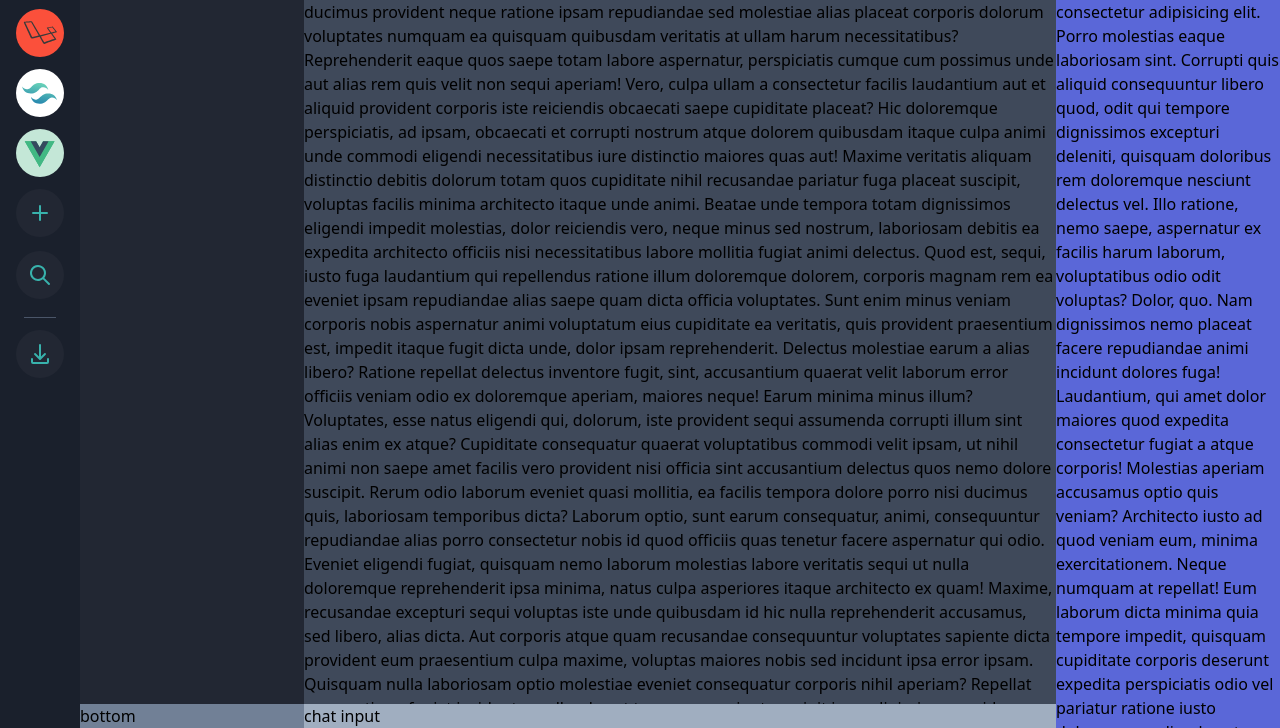
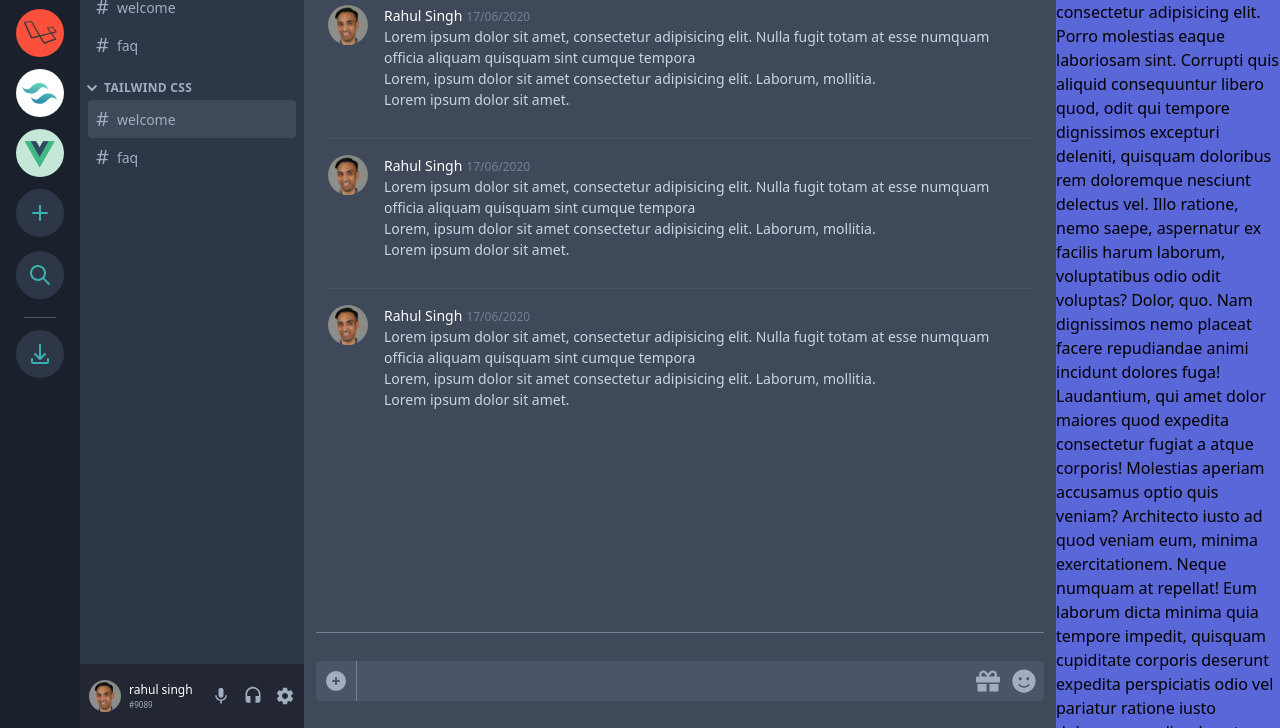
Before and after one commit to rsfyi/tailwindcss-gatsby-discord, a Gatsby site: page / in a window 1280 px wide. Shown: the part 72-800 px from the top of the page. Built offline with nearby package versions, Linux system fonts and the light colour scheme; Gatsby itself is replaced by a stand-in of ours.

Commit message:
hashtag sidebar and chat list

```diff
--- a/src/components/ChatList.tsx
+++ b/src/components/ChatList.tsx
@@ -1,98 +1,137 @@
 import React from "react"
+
+import profileImg from "../images/avatar.jpg"
 
 export const ChatList = () => {
   return (
     <div className="bg-gray-750 flex-1 flex flex-col justify-between">
-      <div className="overflow-y-auto flex-1">
-        Lorem ipsum dolor sit amet consectetur adipisicing elit. Quis animi
-        omnis a deserunt, quidem ducimus provident neque ratione ipsam
-        repudiandae sed molestiae alias placeat corporis dolorum voluptates
-        numquam ea quisquam quibusdam veritatis at ullam harum necessitatibus?
-        Reprehenderit eaque quos saepe totam labore aspernatur, perspiciatis
-        cumque cum possimus unde aut alias rem quis velit non sequi aperiam!
-        Vero, culpa ullam a consectetur facilis laudantium aut et aliquid
-        provident corporis iste reiciendis obcaecati saepe cupiditate placeat?
-        Hic doloremque perspiciatis, ad ipsam, obcaecati et corrupti nostrum
-        atque dolorem quibusdam itaque culpa animi unde commodi eligendi
-        necessitatibus iure distinctio maiores quas aut! Maxime veritatis
-        aliquam distinctio debitis dolorum totam quos cupiditate nihil
-        recusandae pariatur fuga placeat suscipit, voluptas facilis minima
-        architecto itaque unde animi. Beatae unde tempora totam dignissimos
-        eligendi impedit molestias, dolor reiciendis vero, neque minus sed
-        nostrum, laboriosam debitis ea expedita architecto officiis nisi
-        necessitatibus labore mollitia fugiat animi delectus. Quod est, sequi,
-        iusto fuga laudantium qui repellendus ratione illum doloremque dolorem,
-        corporis magnam rem ea eveniet ipsam repudiandae alias saepe quam dicta
-        officia voluptates. Sunt enim minus veniam corporis nobis aspernatur
-        animi voluptatum eius cupiditate ea veritatis, quis provident
-        praesentium est, impedit itaque fugit dicta unde, dolor ipsam
-        reprehenderit. Delectus molestiae earum a alias libero? Ratione repellat
-        delectus inventore fugit, sint, accusantium quaerat velit laborum error
-        officiis veniam odio ex doloremque aperiam, maiores neque! Earum minima
-        minus illum? Voluptates, esse natus eligendi qui, dolorum, iste
-        provident sequi assumenda corrupti illum sint alias enim ex atque?
-        Cupiditate consequatur quaerat voluptatibus commodi velit ipsam, ut
-        nihil animi non saepe amet facilis vero provident nisi officia sint
-        accusantium delectus quos nemo dolore suscipit. Rerum odio laborum
-        eveniet quasi mollitia, ea facilis tempora dolore porro nisi ducimus
-        quis, laboriosam temporibus dicta? Laborum optio, sunt earum
-        consequatur, animi, consequuntur repudiandae alias porro consectetur
-        nobis id quod officiis quas tenetur facere aspernatur qui odio. Eveniet
-        eligendi fugiat, quisquam nemo laborum molestias labore veritatis sequi
-        ut nulla doloremque reprehenderit ipsa minima, natus culpa asperiores
-        itaque architecto ex quam! Maxime, recusandae excepturi sequi voluptas
-        iste unde quibusdam id hic nulla reprehenderit accusamus, sed libero,
-        alias dicta. Aut corporis atque quam recusandae consequuntur voluptates
-        sapiente dicta provident eum praesentium culpa maxime, voluptas maiores
-        nobis sed incidunt ipsa error ipsam. Quisquam nulla laboriosam optio
-        molestiae eveniet consequatur corporis nihil aperiam? Repellat
-        praesentium, fugiat incidunt repellendus et tempora nesciunt suscipit
-        iure adipisci esse quidem eum laboriosam commodi nostrum eveniet
-        distinctio corrupti explicabo doloremque. Atque blanditiis fuga officia
-        magni rem sit facilis sunt laboriosam reprehenderit, qui beatae non ex
-        quod. Incidunt mollitia aliquam, commodi est tempore, saepe numquam
-        error nostrum rem impedit esse, pariatur quidem qui a architecto tempora
-        aut quos modi odit. Numquam quibusdam deserunt sapiente maxime, veniam
-        voluptatibus tempore repudiandae mollitia a enim animi officiis
-        voluptatum placeat dicta ipsa, fuga nisi rerum, tempora molestias!
-        Quaerat ea quasi vero laudantium eveniet quae natus quibusdam assumenda
-        optio saepe illum iusto debitis fugit cumque eligendi labore animi minus
-        officiis at recusandae incidunt consectetur, facere deleniti obcaecati.
-        Fugiat eveniet earum ad? Nobis, facilis explicabo porro deleniti vero
-        voluptas! Inventore, blanditiis? Magni, aspernatur exercitationem
-        repellendus necessitatibus deleniti assumenda libero, velit architecto
-        saepe error odio facilis ea placeat, dolorum quae. Aliquam, ipsa illum!
-        Placeat in quis impedit explicabo alias praesentium eaque distinctio
-        aliquam ut earum quo rem non voluptatibus, quidem architecto qui commodi
-        a esse quos at quibusdam quas. Quo libero, harum asperiores id saepe,
-        cumque aliquid ullam ipsa sint iste sit dolore iusto quasi illo,
-        quisquam maiores veritatis. Eveniet, error. In odio a corrupti aut amet
-        ad architecto. Praesentium rem magni minus provident nobis fugiat itaque
-        quasi, voluptates alias a ipsa quos nulla ratione reiciendis? Tenetur,
-        ut hic suscipit ullam voluptate quibusdam nobis error harum quia iusto
-        eveniet beatae? Quibusdam, asperiores mollitia vel possimus architecto
-        exercitationem distinctio repellat numquam, vero eligendi deleniti, at
-        unde ipsa. Accusamus exercitationem, perspiciatis ratione non asperiores
-        architecto ipsum fugit quibusdam deleniti corporis suscipit iste qui
-        eligendi quam distinctio. Adipisci dolorem repellat aut vero! Minima
-        explicabo veritatis adipisci repudiandae accusantium, aperiam officia
-        sit ipsa, asperiores officiis maiores libero expedita! Aliquam,
-        laboriosam porro rem unde quo dolore possimus deserunt a odit, illum qui
-        non maxime cumque eos voluptatum repellat! Et, earum dignissimos
-        praesentium error ipsam fugit voluptatibus beatae reiciendis quisquam
-        esse cumque molestias architecto labore veniam voluptates impedit soluta
-        natus? Optio, numquam dolore earum sed vero placeat at ullam, inventore
-        modi quisquam magni totam exercitationem harum autem non asperiores
-        dolores et veritatis fugiat quo officia iste voluptate? Mollitia aliquam
-        a asperiores officiis obcaecati animi odit ratione laborum dolores
-        voluptas saepe architecto facere, ex quo iure delectus quod! Ab eligendi
-        nihil reprehenderit illo? Rerum culpa in eveniet deleniti obcaecati
-        totam exercitationem explicabo? Fugit nulla ratione quasi fuga molestias
-        totam delectus, ipsum voluptatum similique. Sequi alias harum commodi
-        deleniti officia nulla voluptatem dignissimos a saepe, dolorem, iste
-        deserunt id iure laboriosam nesciunt exercitationem quos optio!
+      <div className="overflow-y-auto flex-1 text-sm text-gray-400">
+        <div className="mx-6 my-3 py-4 border-t border-gray-700 flex">
+          <div className="flex-none">
+            <a href="#">
+              <img
+                src={profileImg}
+                alt="profile"
+                className="w-10 h-10 rounded-full"
+              />
+            </a>
+          </div>
+          <div className="ml-4">
+            <div>
+              <a href="#" className="text-white hover:underline">
+                Rahul Singh
+              </a>
+              <span className="text-xs text-gray-600 ml-1">17/06/2020</span>
+            </div>
+            <div>
+              <div>
+                Lorem ipsum dolor sit amet, consectetur adipisicing elit. Nulla
+                fugit totam at esse numquam officia aliquam quisquam sint cumque
+                tempora
+              </div>
+              <div>
+                Lorem, ipsum dolor sit amet consectetur adipisicing elit.
+                Laborum, mollitia.
+              </div>
+              <div>Lorem ipsum dolor sit amet.</div>
+            </div>
+          </div>
+        </div>
+        <div className="mx-6 my-3 py-4 border-t border-gray-700 flex">
+          <div className="flex-none">
+            <a href="#">
+              <img
+                src={profileImg}
+                alt="profile"
+                className="w-10 h-10 rounded-full"
+              />
+            </a>
+          </div>
+          <div className="ml-4">
+            <div>
+              <a href="#" className="text-white hover:underline">
+                Rahul Singh
+              </a>
+              <span className="text-xs text-gray-600 ml-1">17/06/2020</span>
+            </div>
+            <div>
+              <div>
+                Lorem ipsum dolor sit amet, consectetur adipisicing elit. Nulla
+                fugit totam at esse numquam officia aliquam quisquam sint cumque
+                tempora
+              </div>
+              <div>
+                Lorem, ipsum dolor sit amet consectetur adipisicing elit.
+                Laborum, mollitia.
+              </div>
+              <div>Lorem ipsum dolor sit amet.</div>
+            </div>
+          </div>
+        </div>
+        <div className="mx-6 my-3 py-4 border-t border-gray-700 flex">
+          <div className="flex-none">
+            <a href="#">
+              <img
+                src={profileImg}
+                alt="profile"
+                className="w-10 h-10 rounded-full"
+              />
+            </a>
+          </div>
+          <div className="ml-4">
+            <div>
+              <a href="#" className="text-white hover:underline">
+                Rahul Singh
+              </a>
+              <span className="text-xs text-gray-600 ml-1">17/06/2020</span>
+            </div>
+            <div>
+              <div>
+                Lorem ipsum dolor sit amet, consectetur adipisicing elit. Nulla
+                fugit totam at esse numquam officia aliquam quisquam sint cumque
+                tempora
+              </div>
+              <div>
+                Lorem, ipsum dolor sit amet consectetur adipisicing elit.
+                Laborum, mollitia.
+              </div>
+              <div>Lorem ipsum dolor sit amet.</div>
+            </div>
+          </div>
+        </div>
       </div>
-      <div className="bg-gray-500">chat input</div>
+
+      <div className="bg-gray-750 flex items-center mx-3 h-24 border-t border-gray-600">
+        <button className="p-2 h-10 bg-gray-700 rounded-l text-gray-500 hover:text-white border-r border-gray-600">
+          <svg className="w-6 h-6" fill="currentColor" viewBox="0 0 24 24">
+            <g data-name="Layer 2">
+              <g data-name="plus-circle">
+                <rect width="24" height="24" opacity="0"></rect>
+                <path d="M12 2a10 10 0 1 0 10 10A10 10 0 0 0 12 2zm3 11h-2v2a1 1 0 0 1-2 0v-2H9a1 1 0 0 1 0-2h2V9a1 1 0 0 1 2 0v2h2a1 1 0 0 1 0 2z"></path>
+              </g>
+            </g>
+          </svg>
+        </button>
+        <div className="flex-1">
+          <input
+            type="text"
+            className="w-full text-sm h-10 px-2 py-2 bg-gray-700 focus:outline-none text-gray-200"
+          />
+        </div>
+        <div className="px-2 py-2 bg-gray-700 rounded-r flex items-center h-10">
+          <button className="h-10 bg-gray-700 rounded-l text-gray-500 hover:text-white">
+            <svg className="w-6 h-6" fill="currentColor" viewBox="0 0 512 512">
+              <path d="M32 448c0 17.7 14.3 32 32 32h160V320H32v128zm448-288h-42.1c6.2-12.1 10.1-25.5 10.1-40 0-48.5-39.5-88-88-88-41.6 0-68.5 21.3-103 68.3-34.5-47-61.4-68.3-103-68.3-48.5 0-88 39.5-88 88 0 14.5 3.8 27.9 10.1 40H32c-17.7 0-32 14.3-32 32v80c0 8.8 7.2 16 16 16h480c8.8 0 16-7.2 16-16v-80c0-17.7-14.3-32-32-32zm-326.1 0c-22.1 0-40-17.9-40-40s17.9-40 40-40c19.9 0 34.6 3.3 86.1 80h-86.1zm206.1 0h-86.1c51.4-76.5 65.7-80 86.1-80 22.1 0 40 17.9 40 40s-17.9 40-40 40zm-72 320h160c17.7 0 32-14.3 32-32V320H288v160z"></path>
+            </svg>
+          </button>
+
+          <button className="h-10 bg-gray-700 rounded-l text-gray-500 hover:text-white ml-3">
+            <svg className="w-6 h-6" fill="currentColor" viewBox="0 0 496 512">
+              <path d="M248 8C111 8 0 119 0 256s111 248 248 248 248-111 248-248S385 8 248 8zm80 168c17.7 0 32 14.3 32 32s-14.3 32-32 32-32-14.3-32-32 14.3-32 32-32zm-160 0c17.7 0 32 14.3 32 32s-14.3 32-32 32-32-14.3-32-32 14.3-32 32-32zm194.8 170.2C334.3 380.4 292.5 400 248 400s-86.3-19.6-114.8-53.8c-13.6-16.3 11-36.7 24.6-20.5 22.4 26.9 55.2 42.2 90.2 42.2s67.8-15.4 90.2-42.2c13.4-16.2 38.1 4.2 24.6 20.5z"></path>
+            </svg>
+          </button>
+        </div>
+      </div>
     </div>
   )
 }
--- a/src/components/HashtagSidebar.tsx
+++ b/src/components/HashtagSidebar.tsx
@@ -1,19 +1,107 @@
 import React from "react"
+
+import avatarImg from "../images/avatar.jpg"
 
 export const HashtagSidebar = () => {
   return (
     <div className="bg-gray-800 w-56 flex-none flex flex-col justify-between">
-      <div className="overflow-y-auto">
-        <ul>
-          <li>
-            <a href="#">
-              <span>#</span>
-              <span>welcome</span>
+      <div className="overflow-y-auto text-sm">
+        <ul className="px-2 py-3">
+          <li className="text-gray-500 px-2 py-1 hover:text-gray-200 hover:bg-gray-900">
+            <a href="#" className="flex items-center">
+              <span className="text-xl">#</span>
+              <span className="ml-2">welcome</span>
+            </a>
+          </li>
+          <li className="text-gray-500 px-2 py-1 hover:text-gray-200 hover:bg-gray-900">
+            <a href="#" className="flex items-center">
+              <span className="text-xl">#</span>
+              <span className="ml-2">faq</span>
+            </a>
+          </li>
+        </ul>
+
+        <button className="flex items-center text-gray-500 hover:text-gray-200">
+          <svg fill="currentColor" viewBox="0 0 24 24" width="24" height="24">
+            <path
+              className="heroicon-ui"
+              d="M15.3 9.3a1 1 0 0 1 1.4 1.4l-4 4a1 1 0 0 1-1.4 0l-4-4a1 1 0 0 1 1.4-1.4l3.3 3.29 3.3-3.3z"
+            ></path>
+          </svg>
+          <h3 className="uppercase tracking-wide font-semibold text-xs">
+            Tailwind CSS
+          </h3>
+        </button>
+        <ul className="px-2">
+          <li className="text-gray-500 px-2 py-1 hover:text-gray-200 hover:bg-gray-900 bg-gray-750 rounded">
+            <a href="#" className="flex items-center">
+              <span className="text-xl">#</span>
+              <span className="ml-2">welcome</span>
+            </a>
+          </li>
+          <li className="text-gray-500 px-2 py-1 hover:text-gray-200 hover:bg-gray-900">
+            <a href="#" className="flex items-center">
+              <span className="text-xl">#</span>
+              <span className="ml-2">faq</span>
             </a>
           </li>
         </ul>
       </div>
-      <div className="bg-gray-600">bottom</div>
+      <div className="bg-gray-850 py-4 flex items-center justify-around">
+        <div className="flex items-center">
+          <a href="#">
+            <img
+              className="w-8 h-8 rounded-full"
+              src={avatarImg}
+              alt="profile"
+            />
+          </a>
+          <div className="text-xs ml-2">
+            <div className="text-white">rahul singh</div>
+            <div className="text-gray-500 text-xxs">#9089</div>
+          </div>
+        </div>
+        <div className="flex items-center text-gray-500">
+          <a href="#" className="hover:text-white">
+            <svg
+              className="w-5 h-5"
+              fill="currentColor"
+              xmlns="http://www.w3.org/2000/svg"
+              width="24"
+              height="24"
+              viewBox="0 0 24 24"
+            >
+              <path d="M12 14c1.66 0 2.99-1.34 2.99-3L15 5c0-1.66-1.34-3-3-3S9 3.34 9 5v6c0 1.66 1.34 3 3 3zm5.3-3c0 3-2.54 5.1-5.3 5.1S6.7 14 6.7 11H5c0 3.41 2.72 6.23 6 6.72V21h2v-3.28c3.28-.48 6-3.3 6-6.72h-1.7z"></path>
+              <path d="M0 0h24v24H0z" fill="none"></path>
+            </svg>
+          </a>
+          <a href="#" className="ml-3 hover:text-white">
+            <svg
+              className="w-5 h-5"
+              fill="currentColor"
+              xmlns="http://www.w3.org/2000/svg"
+              width="24"
+              height="24"
+              viewBox="0 0 24 24"
+            >
+              <path d="M0 0h24v24H0z" opacity=".1" fill="none"></path>
+              <path d="M12 1c-4.97 0-9 4.03-9 9v7c0 1.66 1.34 3 3 3h3v-8H5v-2c0-3.87 3.13-7 7-7s7 3.13 7 7v2h-4v8h3c1.66 0 3-1.34 3-3v-7c0-4.97-4.03-9-9-9z"></path>
+            </svg>
+          </a>
+          <a href="#" className="ml-3 hover:text-white">
+            <svg
+              className="w-5 h-5"
+              fill="currentColor"
+              width="24"
+              height="24"
+              viewBox="0 0 24 24"
+            >
+              <path d="M0 0h24v24H0z" fill="none"></path>
+              <path d="M19.43 12.98c.04-.32.07-.64.07-.98s-.03-.66-.07-.98l2.11-1.65c.19-.15.24-.42.12-.64l-2-3.46c-.12-.22-.39-.3-.61-.22l-2.49 1c-.52-.4-1.08-.73-1.69-.98l-.38-2.65C14.46 2.18 14.25 2 14 2h-4c-.25 0-.46.18-.49.42l-.38 2.65c-.61.25-1.17.59-1.69.98l-2.49-1c-.23-.09-.49 0-.61.22l-2 3.46c-.13.22-.07.49.12.64l2.11 1.65c-.04.32-.07.65-.07.98s.03.66.07.98l-2.11 1.65c-.19.15-.24.42-.12.64l2 3.46c.12.22.39.3.61.22l2.49-1c.52.4 1.08.73 1.69.98l.38 2.65c.03.24.24.42.49.42h4c.25 0 .46-.18.49-.42l.38-2.65c.61-.25 1.17-.59 1.69-.98l2.49 1c.23.09.49 0 .61-.22l2-3.46c.12-.22.07-.49-.12-.64l-2.11-1.65zM12 15.5c-1.93 0-3.5-1.57-3.5-3.5s1.57-3.5 3.5-3.5 3.5 1.57 3.5 3.5-1.57 3.5-3.5 3.5z"></path>
+            </svg>
+          </a>
+        </div>
+      </div>
     </div>
   )
 }
--- a/src/components/LogoSidebar.tsx
+++ b/src/components/LogoSidebar.tsx
@@ -58,9 +58,9 @@ export const LogoSidebar = () => {
               height="24"
               viewBox="0 0 24 24"
               stroke="currentColor"
-              stroke-width="2"
-              stroke-linecap="round"
-              stroke-linejoin="round"
+              strokeWidth="2"
+              strokeLinecap="round"
+              strokeLinejoin="round"
             >
               <line x1="12" y1="5" x2="12" y2="19"></line>
               <line x1="5" y1="12" x2="19" y2="12"></line>
--- a/src/pages/index.tsx
+++ b/src/pages/index.tsx
@@ -10,7 +10,7 @@ export default function Home() {
   return (
     <div className="flex min-h-screen h-screen">
       <LogoSidebar />
-      <div className="flex flex-col">
+      <div className="flex flex-col flex-1">
         <TopNavbar />
         <div className="flex-1 flex overflow-y-hidden">
           <HashtagSidebar />
--- a/tailwind.config.js
+++ b/tailwind.config.js
@@ -4,7 +4,11 @@ module.exports = {
     extend: {
       colors: {
         "gray-750": "#3f495a",
-        "gray-800": "#222733",
+        "gray-850": "#222733",
+        // "gray-850": "#222733",
+      },
+      fontSize: {
+        xxs: "0.5rem",
       },
     },
   },
```
